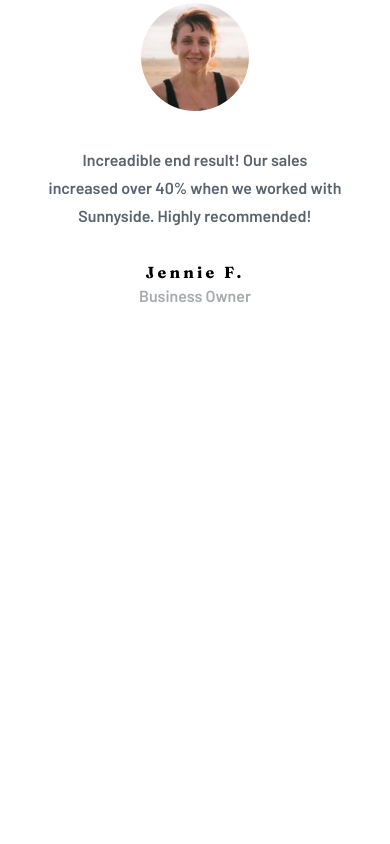
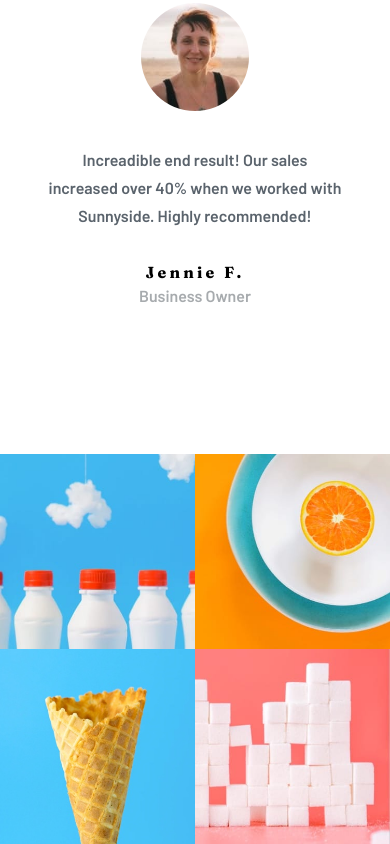
Before and after one commit to GuilhermeAlvarez-00/sunnyside-frontendmentor, a plain HTML site: page index.html in a window 390 px wide. Shown: the part 4609-5453 px from the top of the page. Before the commit the page ends 5063 px from the top, so only its background shows below. Drawn offline with Linux system fonts and the light colour scheme.

Commit message:
fazendo sessao de galeria

```diff
--- a/css/global.css
+++ b/css/global.css
@@ -23,6 +23,7 @@
 
 body {
   font: 600 1rem 'Barlow', sans-serif;
+  overflow-x: hidden;
 }
 
 h1, h2, h3, h4, h5, h6, .title {
--- a/css/styles.css
+++ b/css/styles.css
@@ -161,7 +161,24 @@
   color: var(--very-dark-desaturated-blue);
 }
 
+/* PHOTOS */
+.photos {
+  display: grid;
+  grid-template-columns: repeat(4, 1fr);
+}
+
+.photos img {
+  display: block;
+  width: 100%;
+}
+
 /* MEDIA QUERIES */
+@media (max-width: 600px) {
+  .photos {
+    grid-template-columns: 1fr 1fr;
+  }
+}
+
 @media (max-width: 740px) {
   #hero .container h1 {
     font-size: 2.5rem;
--- a/index.html
+++ b/index.html
@@ -157,6 +157,40 @@
           </div>
         </div>
       </section>
+
+      <section class="photos">
+        <picture>
+          <source
+            srcset="images/mobile/image-gallery-milkbottles.jpg"
+            media="(max-width: 740px)"
+          />
+          <img src="images/desktop/image-gallery-milkbottles.jpg" alt="Image" />
+        </picture>
+
+        <picture>
+          <source
+            srcset="images/mobile/image-gallery-orange.jpg"
+            media="(max-width: 740px)"
+          />
+          <img src="images/desktop/image-gallery-orange.jpg" alt="Image" />
+        </picture>
+
+        <picture>
+          <source
+            srcset="images/mobile/image-gallery-cone.jpg"
+            media="(max-width: 740px)"
+          />
+          <img src="images/desktop/image-gallery-cone.jpg" alt="Image" />
+        </picture>
+
+        <picture>
+          <source
+            srcset="images/mobile/image-gallery-sugar-cubes.jpg"
+            media="(max-width: 740px)"
+          />
+          <img src="images/desktop/image-gallery-sugarcubes.jpg" alt="Image" />
+        </picture>
+      </section>
     </main>
 
     <script src="js/main.js"></script>
```
